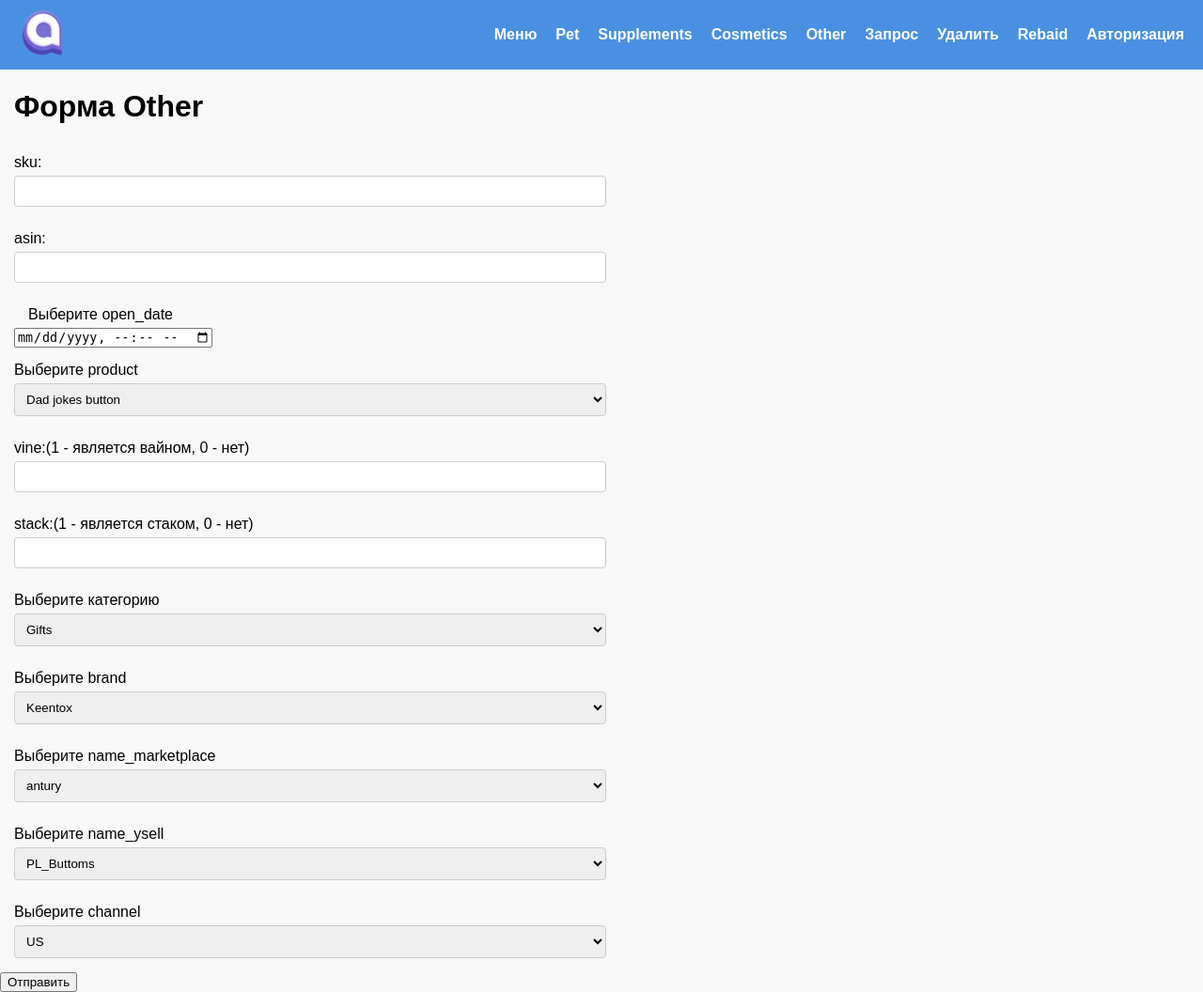
After one commit to yazi08/forma_amazon, a Flask app: page /other in a window 1280 px wide. The commit adds this page. Shown: the whole page at 94% size. Run offline with Flask 3, Linux system fonts and the light colour scheme; a user stored in the database is signed in; some libraries are stand-ins or nearby versions.

Commit message:
Добавлена группа продуктов Other и обрезка пробелов во всех формах
Группа Other — для всего, что не входит в pet, supplements, cosmetics:
- parametr_other.py: справочные списки product, category, brand,
  name_marketplace, name_ysell
- templates/other.html: форма с 11 полями
- app.py: маршрут /other, запись в other_directory_amazon (amazon_dwh)
- пункт меню Other, новая таблица в формах запроса и удаления

Обрезка пробелов:
- form_value() читает поле формы без начальных и конечных пробелов
- применена во всех формах вместо точечных .strip() по отдельным полям
- форма авторизации не затронута: пробел может быть частью пароля

Перед использованием формы нужно создать таблицу
public.other_directory_amazon.

Co-Authored-By: Claude Opus 5 <noreply@anthropic.com>

```diff
--- a/app.py
+++ b/app.py
@@ -7,6 +7,7 @@ from parametr import products_list,brands_list,marketplace_names_list,ysell_name
 from parametr_cosmetics import *
 from parametr_supplements import *
 from parametr_rebate import brands_list_rebate,type_name
+from parametr_other import products_list_other,category_list_other,brands_list_other,marketplace_names_list_other,ysell_names_list_other
 from werkzeug.security import generate_password_hash, check_password_hash
 from work_test.db_connect import insert_data,get_user_email
 from flask_login import LoginManager,login_user,login_required,logout_user
@@ -26,6 +27,13 @@ def load_user(user_id):
     return user_login.fromDB(user_id)
 
 
+def form_value(name):
+    """Значение поля формы без начальных и конечных пробелов."""
+    value = request.form.get(name)
+    if value is None:
+        return None
+    return value.strip()
+
 @app.route('/')
 @login_required
 def home():
@@ -38,10 +46,10 @@ def request_info():
 
     if request.method =='POST':
 
-        asin = request.form.get("asin")
+        asin = form_value("asin")
 
-        sku = request.form.get("sku")
-        table = request.form.get("tableSelect")
+        sku = form_value("sku")
+        table = form_value("tableSelect")
         print (asin,sku,table)
 
         sql =f"""SELECT *
@@ -84,29 +92,29 @@ def form_pet():
 
 
         #sku_asin =request.form.get('sku_asin')
-        sku = request.form.get('sku')
-        asin=request.form.get('asin')
-        open_date_full=request.form.get('datetime_picker')
+        sku = form_value('sku')
+        asin=form_value('asin')
+        open_date_full=form_value('datetime_picker')
         open_date = open_date_full[:10]
-        product=request.form.get('product')
-        flavor=request.form.get('flavor')
-        thing=request.form.get('thing')
-        type_thing = request.form.get('type_thing')
-        net_weight_g=request.form.get('net_weight_g')
-        net_weight_oz = request.form.get('net_weight_oz')
-        vine=request.form.get('vine')
-        stack=request.form.get('stack')
-        pets=request.form.get('pets')
-        brand = request.form.get('brand')
-        name_marketplace = request.form.get('name_marketplace')
-        name_ysell = request.form.get('name_ysell')
-        channel = request.form.get('channel')
+        product=form_value('product')
+        flavor=form_value('flavor')
+        thing=form_value('thing')
+        type_thing = form_value('type_thing')
+        net_weight_g=form_value('net_weight_g')
+        net_weight_oz = form_value('net_weight_oz')
+        vine=form_value('vine')
+        stack=form_value('stack')
+        pets=form_value('pets')
+        brand = form_value('brand')
+        name_marketplace = form_value('name_marketplace')
+        name_ysell = form_value('name_ysell')
+        channel = form_value('channel')
 
 
         print (open_date,type(open_date))
-        df_dict = {'sku_asin':[sku.strip()+"_"+asin.strip()],
-                   'sku': [sku.strip()],
-                   'asin':[asin.strip()],
+        df_dict = {'sku_asin':[sku+"_"+asin],
+                   'sku': [sku],
+                   'asin':[asin],
                    'open_date':[open_date],
                    'open_date_full': [pd.to_datetime(open_date_full).strftime('%Y-%m-%d %H:%M')],
                    'product':[product],
@@ -172,34 +180,34 @@ def form_supplements():
 
     if request.method == 'POST':
         # sku_asin =request.form.get('sku_asin')
-        sku = request.form.get('sku')
-        asin = request.form.get('asin')
-        open_date_full = request.form.get('datetime_picker')
+        sku = form_value('sku')
+        asin = form_value('asin')
+        open_date_full = form_value('datetime_picker')
         open_date = open_date_full[:10]
-        product = request.form.get('product')
-        flavor = request.form.get('flavor')
-        thing = request.form.get('thing')
-        serving_size = request.form.get('serving_size')
-        form_thing=request.form.get('form_thing')
-        type_thing = request.form.get('type_thing')
-        type_package = request.form.get('type_package')
-        pack_q_ty=request.form.get('pack_q_ty')
-        net_weight_g = request.form.get('net_weight_g')
-        net_weight_oz = request.form.get('net_weight_oz')
-        vine = request.form.get('vine')
-        stack= request.form.get('stack')
-        sugar_free=request.form.get('sugar_free')
-        vegan = request.form.get('vegan')
+        product = form_value('product')
+        flavor = form_value('flavor')
+        thing = form_value('thing')
+        serving_size = form_value('serving_size')
+        form_thing=form_value('form_thing')
+        type_thing = form_value('type_thing')
+        type_package = form_value('type_package')
+        pack_q_ty=form_value('pack_q_ty')
+        net_weight_g = form_value('net_weight_g')
+        net_weight_oz = form_value('net_weight_oz')
+        vine = form_value('vine')
+        stack= form_value('stack')
+        sugar_free=form_value('sugar_free')
+        vegan = form_value('vegan')
 
-        brand = request.form.get('brand')
-        name_marketplace = request.form.get('name_marketplace')
-        name_ysell = request.form.get('name_ysell')
-        channel = request.form.get('channel')
+        brand = form_value('brand')
+        name_marketplace = form_value('name_marketplace')
+        name_ysell = form_value('name_ysell')
+        channel = form_value('channel')
 
         print(open_date, type(open_date))
-        df_dict = {'sku_asin': [sku.strip() + "_" + asin.strip()],
-                   'sku': [sku.strip()],
-                   'asin': [asin.strip()],
+        df_dict = {'sku_asin': [sku + "_" + asin],
+                   'sku': [sku],
+                   'asin': [asin],
                    'open_date': [open_date],
                    'open_date_full': [pd.to_datetime(open_date_full).strftime('%Y-%m-%d %H:%M')],
                    'product': [product],
@@ -248,25 +256,25 @@ def form_cosmetics():
 
     if request.method == 'POST':
         # sku_asin =request.form.get('sku_asin')
-        sku = request.form.get('sku')
-        asin = request.form.get('asin')
-        open_date_full = request.form.get('datetime_picker')
+        sku = form_value('sku')
+        asin = form_value('asin')
+        open_date_full = form_value('datetime_picker')
         open_date = open_date_full[:10]
-        product = request.form.get('product')
-        thing = request.form.get('thing')
-        type_thing = request.form.get('type_thing')
-        net_weight_g = request.form.get('net_weight_g')
-        net_weight_oz = request.form.get('net_weight_oz')
-        vine = request.form.get('vine')
-        brand = request.form.get('brand')
-        name_marketplace = request.form.get('name_marketplace')
-        name_ysell = request.form.get('name_ysell')
-        channel = request.form.get('channel')
+        product = form_value('product')
+        thing = form_value('thing')
+        type_thing = form_value('type_thing')
+        net_weight_g = form_value('net_weight_g')
+        net_weight_oz = form_value('net_weight_oz')
+        vine = form_value('vine')
+        brand = form_value('brand')
+        name_marketplace = form_value('name_marketplace')
+        name_ysell = form_value('name_ysell')
+        channel = form_value('channel')
 
         print(open_date, type(open_date))
-        df_dict = {'sku_asin': [sku.strip() + "_" + asin.strip()],
-                   'sku': [sku.strip()],
-                   'asin': [asin.strip()],
+        df_dict = {'sku_asin': [sku + "_" + asin],
+                   'sku': [sku],
+                   'asin': [asin],
                    'open_date': [open_date],
                    'open_date_full': [pd.to_datetime(open_date_full).strftime('%Y-%m-%d %H:%M')],
                    'product': [product],
@@ -292,15 +300,65 @@ def form_cosmetics():
 
 
 
+@app.route('/other', methods=['GET','POST'])
+@login_required
+def form_other():
+    dict_items = {'products_list': products_list_other,
+                  'category_list': category_list_other,
+                  'brands_list': brands_list_other,
+                  'marketplace_names_list': marketplace_names_list_other,
+                  'ysell_names_list': ysell_names_list_other}
+
+    if request.method == 'POST':
+        sku = form_value('sku')
+        asin = form_value('asin')
+        open_date_full = form_value('datetime_picker')
+        open_date = open_date_full[:10]
+        product = form_value('product')
+        vine = form_value('vine')
+        stack = form_value('stack')
+        category = form_value('category')
+        brand = form_value('brand')
+        name_marketplace = form_value('name_marketplace')
+        name_ysell = form_value('name_ysell')
+        channel = form_value('channel')
+
+        print(open_date, type(open_date))
+        df_dict = {'sku_asin': [sku + "_" + asin],
+                   'sku': [sku],
+                   'asin': [asin],
+                   'open_date': [open_date],
+                   'open_date_full': [pd.to_datetime(open_date_full).strftime('%Y-%m-%d %H:%M')],
+                   'product': [product],
+                   'vine': [vine],
+                   'stack': [stack],
+                   'category': [category],
+                   'brand': [brand],
+                   'name_marketplace': [name_marketplace],
+                   'name_ysell': [name_ysell],
+                   'channel': [channel]}
+
+        table_name = 'other_directory_amazon'
+        df = pd.DataFrame(df_dict)
+        df['url'] = 'https://www.amazon.com/dp/' + df['asin']
+        print(df)
+        to_db(df, table_name, 'append', 'amazon_dwh')
+
+
+
+    return render_template('other.html',dict_items=dict_items)
+
+
+
 
 @app.route('/delete_table', methods = ['GET','POST'])
 @login_required
 def delete_table():
     dict_items = {}
     if request.method =='POST':
-        asin = request.form.get('asin')
-        sku = request.form.get('sku')
-        db_table = request.form.get('db_table')
+        asin = form_value('asin')
+        sku = form_value('sku')
+        db_table = form_value('db_table')
         print (asin,sku,db_table)
 
         dict_items = {'asin': [asin],
@@ -325,10 +383,10 @@ def create_name_product():
     dict_items ={}
 
     if request.method =='POST':
-        product = request.form.get('product')
-        name_market_place = request.form.get('name_market_place')
-        brand = request.form.get('brand')
-        name_ysell = request.form.get('name_ysell')
+        product = form_value('product')
+        name_market_place = form_value('name_market_place')
+        brand = form_value('brand')
+        name_ysell = form_value('name_ysell')
 
 
 
@@ -358,26 +416,26 @@ def form_rebate():
                   'brands_list': brands_list_rebate,'type':type_name,
                    }
     if request.method == 'POST':
-        sku = request.form.get('sku')
-        asin = request.form.get('asin')
-        open_date_full = request.form.get('datetime_picker')
+        sku = form_value('sku')
+        asin = form_value('asin')
+        open_date_full = form_value('datetime_picker')
         open_date = open_date_full[:10]
-        rebate_q = request.form.get('rebate_q')
-        rebate_vallue = request.form.get('rebate_vallue')
-        brand = request.form.get('brand')
-        type_rebaid = request.form.get('type')
+        rebate_q = form_value('rebate_q')
+        rebate_vallue = form_value('rebate_vallue')
+        brand = form_value('brand')
+        type_rebaid = form_value('type')
 
 
         print(open_date, type(open_date))
         df_dict = {
-                   'sku': [sku.strip()],
-                   'asin': [asin.strip()],
+                   'sku': [sku],
+                   'asin': [asin],
                    'open_date': [open_date],
                    'open_date_full': [pd.to_datetime(open_date_full).strftime('%Y-%m-%d %H:%M')],
-                   'rebate_q': [int(rebate_q.strip())],
-                   'rebate_vallue': [float(rebate_vallue.strip().replace(',','.'))],
-                    'type':[type_rebaid.strip()],
-                    'brand': [brand.strip()]}
+                   'rebate_q': [int(rebate_q)],
+                   'rebate_vallue': [float(rebate_vallue.replace(',','.'))],
+                    'type':[type_rebaid],
+                    'brand': [brand]}
 
         table_name = 'rebate_directory_amazon'
         df = pd.DataFrame(df_dict)
--- a/templates/delete_asin_sku.html
+++ b/templates/delete_asin_sku.html
@@ -22,6 +22,7 @@
             <option value="cosmetics_directory_amazon">cosmetics_directory_amazon</option>
             <option value="pets_directory_amazon">pets_directory_amazon</option>
             <option value="supplements_directory_amazon">supplements_directory_amazon</option>
+            <option value="other_directory_amazon">other_directory_amazon</option>
         </select>
 
 
--- a/templates/index.html
+++ b/templates/index.html
@@ -17,6 +17,7 @@
                 <li><a href="/pet">Pet</a></li>
                 <li><a href="/supplements">Supplements</a></li>
                 <li><a href="/cosmetics">Cosmetics</a></li>
+                <li><a href="/other">Other</a></li>
                 <li><a href="/requests">Запрос</a></li>
                 <li><a href="/delete_table">Удалить</a></li>
                 <li><a href="/rebate">Rebaid</a></li>
--- /dev/null
+++ b/templates/other.html
@@ -0,0 +1,86 @@
+{% extends "index.html" %}
+
+
+{% block Pet %}
+<h1>Форма Other</h1>
+
+<div style="display: flex; align-items: flex-start;">
+    <form method="post" style="flex: 1; margin-right: 20px;">
+
+        <label for="sku">sku:</label>
+        <input type="text" id="sku" name="sku" required class="short-input">
+
+        <label for="asin">asin:</label>
+        <input type="text" id="asin" name="asin" required class="short-input">
+
+        <div class="datetime-container">
+            <label for="open_date">Выберите open_date</label>
+            <input type="datetime-local" id="open_date" name="datetime_picker" required>
+        </div>
+
+        <label for="product">Выберите product</label>
+        <select id="product" name="product" required class="short-select">
+            {% for i in dict_items.products_list %}
+                <option value="{{ i }}">{{ i }}</option>
+            {% endfor %}
+        </select>
+
+
+        <label for="vine">vine:(1 - является вайном, 0 - нет)</label>
+        <input type="text" id="vine" name="vine" required class="short-input">
+
+        <label for="stack">stack:(1 - является стаком, 0 - нет)</label>
+        <input type="text" id="stack" name="stack" required class="short-input">
+
+
+        <label for="category">Выберите категорию</label>
+        <select id="category" name="category" required class="short-select">
+            {% for i in dict_items.category_list %}
+                <option value="{{ i }}">{{ i }}</option>
+            {% endfor %}
+        </select>
+
+
+        <label for="brand">Выберите brand</label>
+        <select id="brand" name="brand" required class="short-select">
+            {% for i in dict_items.brands_list %}
+                <option value="{{ i }}">{{ i }}</option>
+            {% endfor %}
+        </select>
+
+
+        <label for="name_marketplace">Выберите name_marketplace</label>
+        <select id="name_marketplace" name="name_marketplace" required class="short-select">
+            {% for i in dict_items.marketplace_names_list %}
+                <option value="{{ i }}">{{ i }}</option>
+            {% endfor %}
+        </select>
+
+
+        <label for="name_ysell">Выберите name_ysell</label>
+        <select id="name_ysell" name="name_ysell" required class="short-select">
+            {% for i in dict_items.ysell_names_list %}
+                <option value="{{ i }}">{{ i }}</option>
+            {% endfor %}
+        </select>
+
+
+        <label for="channel">Выберите channel</label>
+        <select id="channel" name="channel" required class="short-select">
+            <option value="US">US</option>
+            <option value="CA">CA</option>
+            <option value="UK">UK</option>
+            <option value="DE">DE</option>
+
+        </select>
+
+
+        <div class="button-container">
+            <button type="submit">Отправить</button>
+        </div>
+    </form>
+
+</div>
+
+
+{% endblock %}
--- a/templates/requests.html
+++ b/templates/requests.html
@@ -16,6 +16,7 @@
             <option value="public.pets_directory_amazon">Pets directory</option>
             <option value="public.cosmetics_directory_amazon">Cosmetics directory</option>
             <option value="public.supplements_directory_amazon">Supplements directory</option>
+            <option value="public.other_directory_amazon">Other directory</option>
         </select>
 
         <div class="button-container">
```
Also changed, not shown: parametr_other.py (added, +23 -0 lines).
